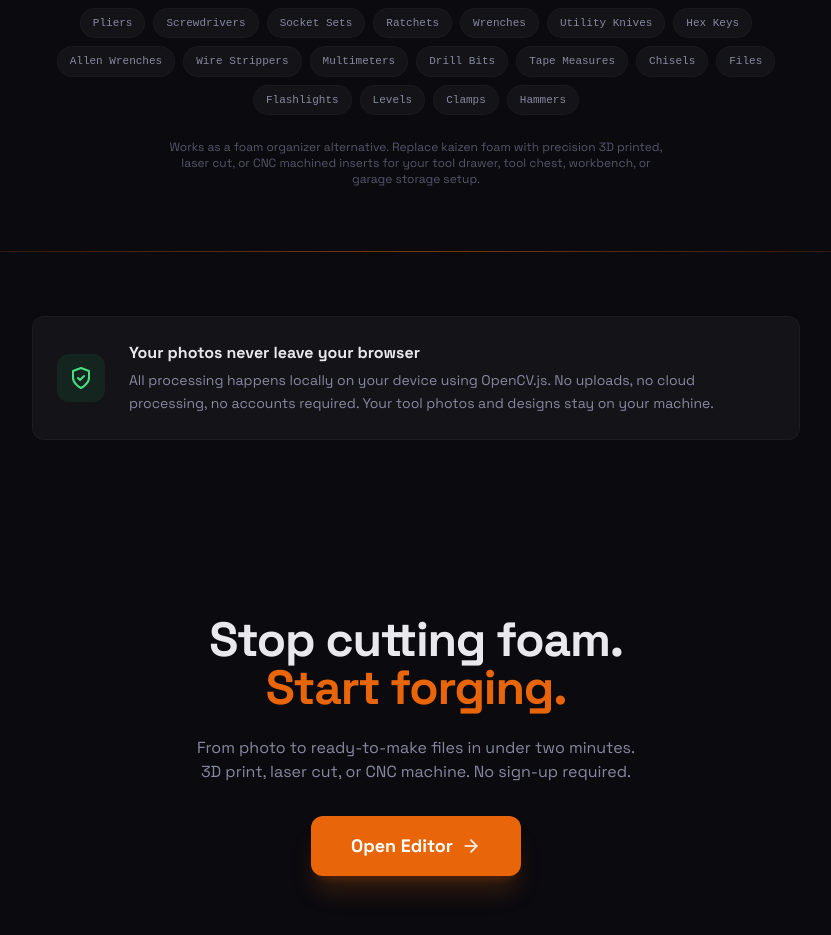
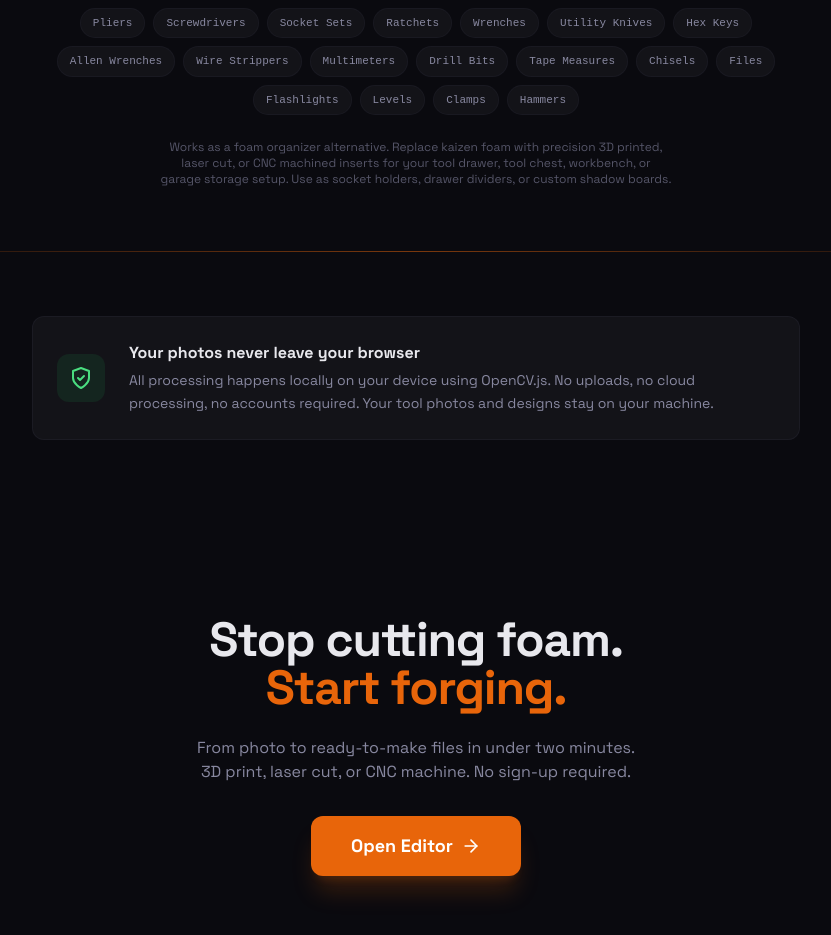
Before and after one commit to cwinland78-cpu/tracetoforge2, a React (Vite) app: page / in a window 1280 px wide. Shown: the part 5820-6755 px from the top of the page, without its empty margins (224-1055 px from the left). Built offline with nearby package versions, Linux system fonts and the light colour scheme; no server answers.

Commit message:
Add missing SEO keywords: holder, dividers, shadow board

```diff
--- a/src/pages/Landing.jsx
+++ b/src/pages/Landing.jsx
@@ -726,7 +726,7 @@ export default function Landing() {
             ))}
           </div>
           <p className="text-xs text-[#555568] mt-6 max-w-lg mx-auto">
-            Works as a foam organizer alternative. Replace kaizen foam with precision 3D printed, laser cut, or CNC machined inserts for your tool drawer, tool chest, workbench, or garage storage setup.
+            Works as a foam organizer alternative. Replace kaizen foam with precision 3D printed, laser cut, or CNC machined inserts for your tool drawer, tool chest, workbench, or garage storage setup. Use as socket holders, drawer dividers, or custom shadow boards.
           </p>
         </div>
       </section>
```
Also changed, not shown: 2 other files (tests, documents, lock files or other folders).
